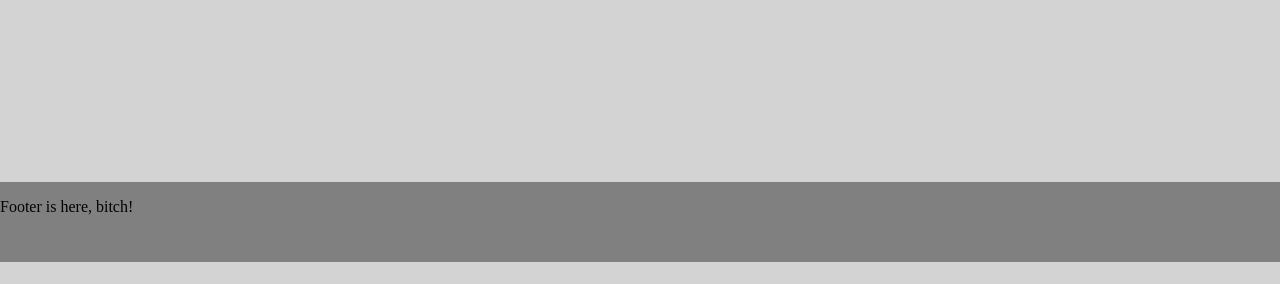
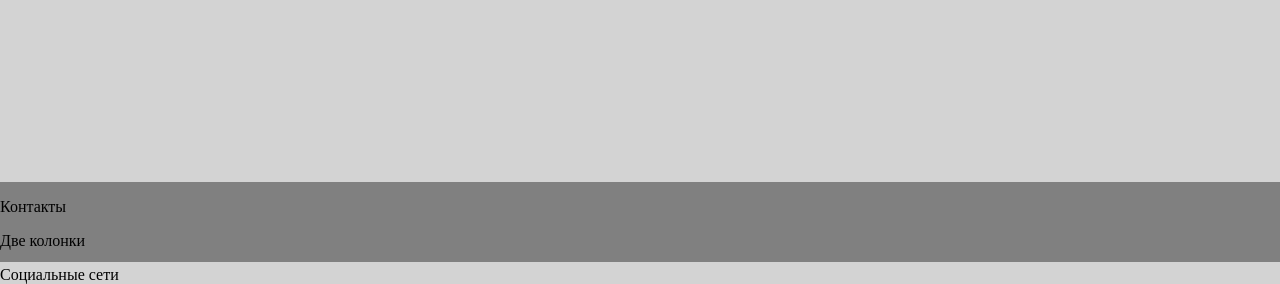
Before and after one commit to vladimirjoshkin/WebRestaurant, a Flask app: page / in a window 1280 px wide. Shown: the part 538-822 px from the top of the page. Before the commit the page ends 800 px from the top, so only its background shows below. Run offline with Flask 2, Linux system fonts and the light colour scheme; some libraries are stand-ins or nearby versions.

Commit message:
footer change

```diff
--- a/templates/footer.html
+++ b/templates/footer.html
@@ -1,3 +1,5 @@
 <footer>
-    <p>Footer is here, bitch!</p>
+    <p>Контакты</p>
+    <p>Две колонки</p>
+    <p>Социальные сети</p>
 </footer>
```
